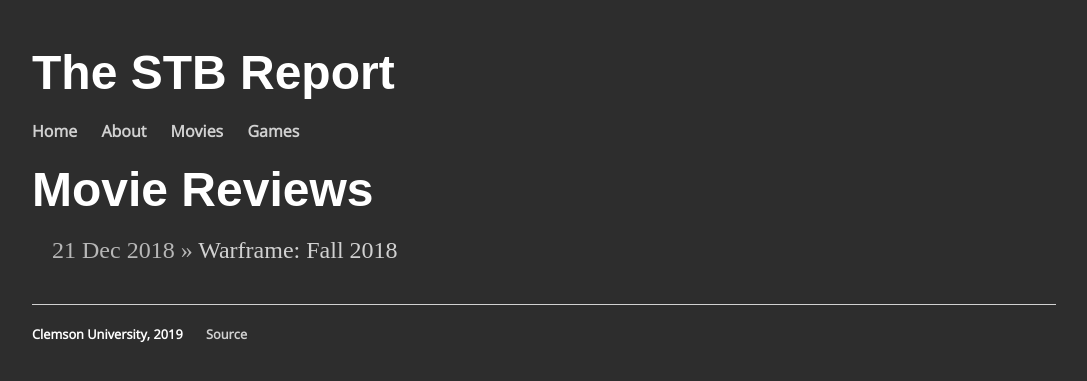
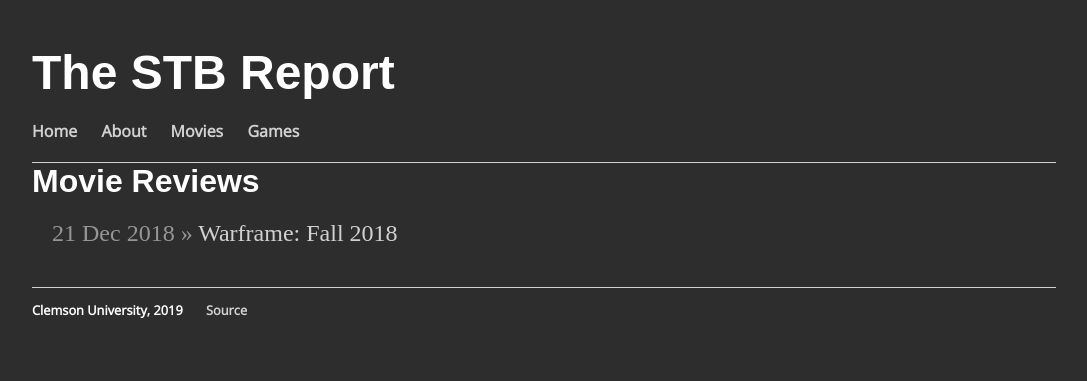
Before and after one commit to STB-Org/stb-report, a Jekyll site: the page built from games/index.html, in a window 1280 px wide. Shown: the top 381 px of the page, without its empty margins (96-1183 px from the left). Built offline with Jekyll 4.4.1, drawn with Linux system fonts in a browser that asks for light colours; some web fonts are replaced.

Commit message:
testing padding and margin changes

```diff
--- a/_layouts/post.html
+++ b/_layouts/post.html
@@ -1,7 +1,7 @@
 ---
 layout: default
 ---
-<h1>{{ page.title }}</h1>
+<h2>{{ page.title }}</h2>
 <p class="meta">{{ page.date | date_to_string }}</p>
 
 <div class="post">
--- a/css/main.css
+++ b/css/main.css
@@ -5,12 +5,14 @@ body {
 	width: 80%;
 	background-color: #2d2d2d;
 }
+nav {
+	margin: 20px 0;
+}
 nav ul, footer ul {
 	font-family:'Open Sans', sans-serif;
 	padding: 0px;
 	list-style: none;
 	font-weight: bold;
-	margin: 20px 0;
 }
 nav ul li, footer ul li {
 	display: inline;
@@ -41,13 +43,13 @@ p {
 	font-size: 1.5em;
 	line-height: 1.4em;
 	color: #ffffff;
-	margin: 20px auto 40px;
+}
+p.meta {
+	margin: 10px 0;;
 }
 footer {
-	border-top: 1px solid #d1d1d1;
 	font-size: .8em;
 }
-
 ul.posts {
 	margin: 20px auto 40px;
 	font-size: 1.5em;
@@ -56,5 +58,10 @@ ul.posts {
 
 ul.posts li {
 	list-style: none;
-	color: #b7b7b7;
+	color: #969696;
 }
+div.container {
+	padding: 20px auto 40px;
+	border-top: 1px solid #d1d1d1;
+	border-bottom: 1px solid #d1d1d1;
+}
--- a/games/index.html
+++ b/games/index.html
@@ -2,7 +2,7 @@
 layout: default
 title: Movie Reviews
 ---
-	<h1>{{ page.title }}</h1>
+	<h2>{{ page.title }}</h2>
 	<ul class="posts">
 
 	  {% for post in site.categories.game-reviews %}
--- a/movies/index.html
+++ b/movies/index.html
@@ -2,7 +2,7 @@
 layout: default
 title: Movie Reviews
 ---
-	<h1>{{ page.title }}</h1>
+	<h2>{{ page.title }}</h2>
 	<ul class="posts">
 
 	  {% for post in site.categories.movie-reviews %}
```
